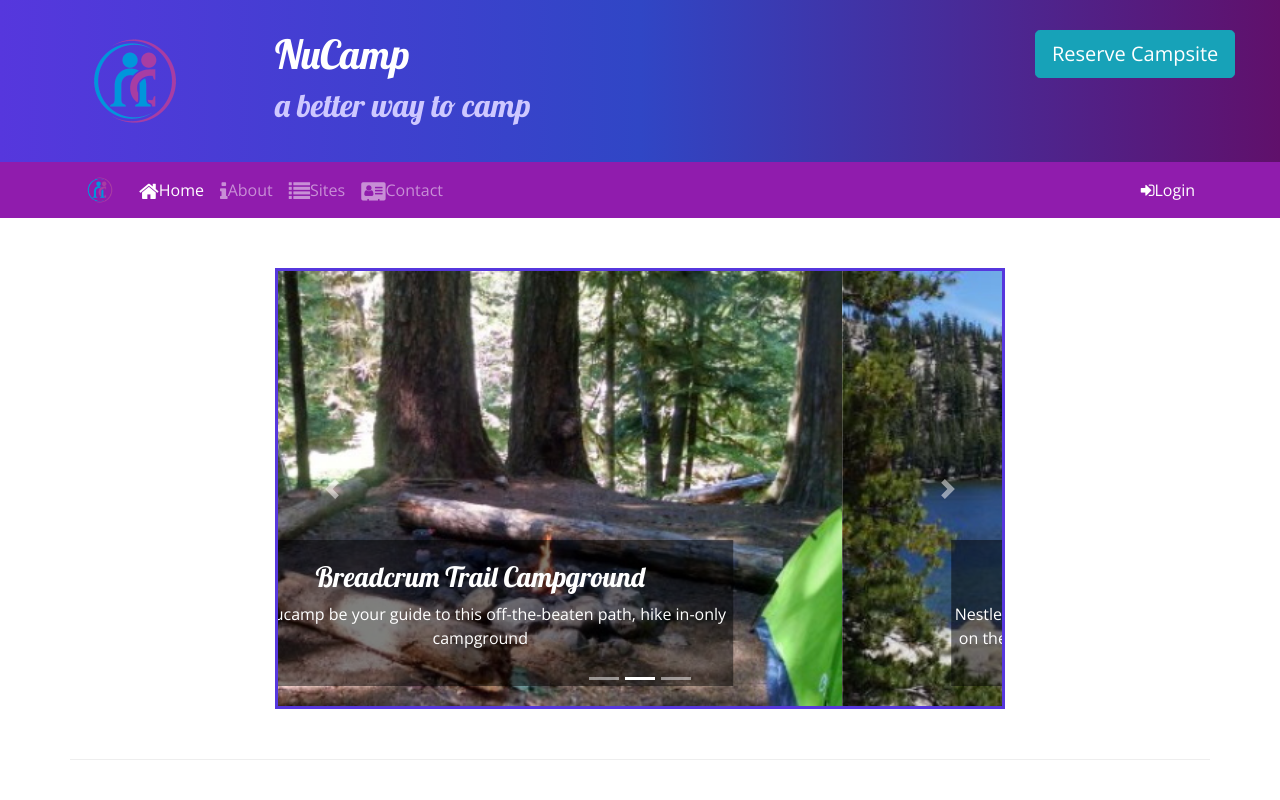
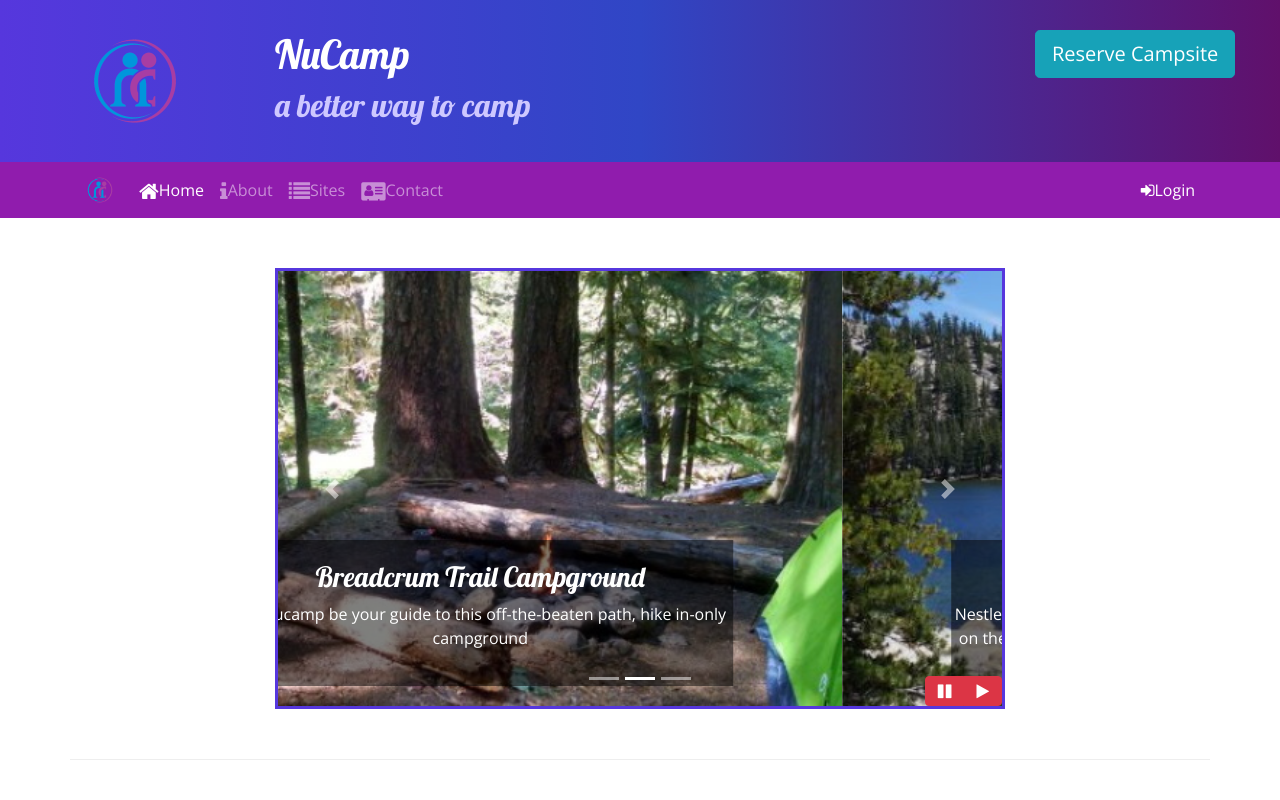
Before and after one commit to CountSigFigs/Nucamp-Bootcamp, a website: page index.html in a window 1280 px wide. Shown: the top 800 px of the page. Drawn offline with nearby package versions, Linux system fonts and the light colour scheme.

Commit message:
jquery pt1

```diff
--- a/css/styles.css
+++ b/css/styles.css
@@ -48,3 +48,8 @@ header h2 {
 .carousel{
     border: solid #5637DD;
 }
+#carouselButton{
+    position: absolute;
+    right: 0;
+    bottom: 0;
+}
--- a/index.html
+++ b/index.html
@@ -187,6 +187,14 @@
                         <span class="carousel-control-next-icon"></span>
                         <span class="sr-only">Next</span>
                     </a>
+                    <div class="btn-group" id="carouselButton">
+                        <button class="btn btn-danger btn-small" id="carouselPause">
+                            <i class="fa fa-pause"></i>
+                        </button>
+                        <button class="btn btn-danger btn-small" id="carouselPlay">
+                            <i class="fa fa-play"></i>
+                        </button>
+                    </div>
                 </div>
 
             </div>
@@ -270,7 +278,17 @@
 <script src="node_modules/popper.js/dist/umd/popper.min.js"></script>
 <script src="node_modules/bootstrap/dist/js/bootstrap.min.js"></script>
 <!-- Below is the jquery script that popper must use to initalize tooltips-->
-
+<script>
+    $(function (){
+        $(".carousel").carousel( { interval: 2000} );
+        $("#carouselPause").click(function(){
+            $(".carousel").carousel("pause");
+        });
+        $("#carouselPlay").click(function (){
+            $(".carousel").carousel("cycle");
+        })
+    })
+</script>
 </body>
 
 </html>
```
